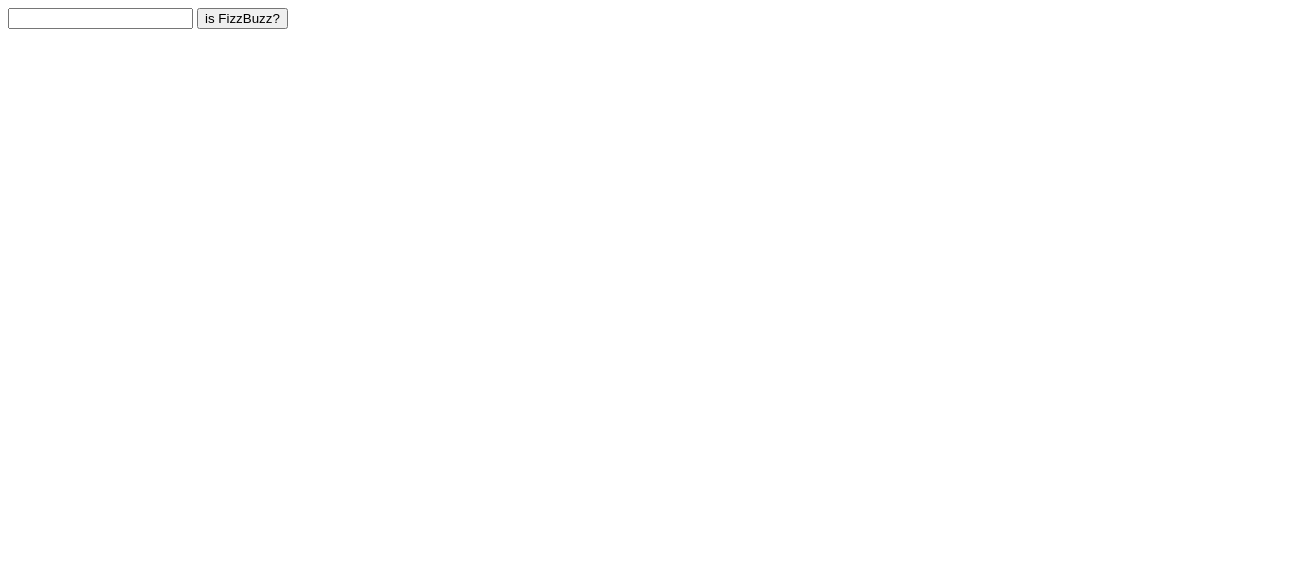
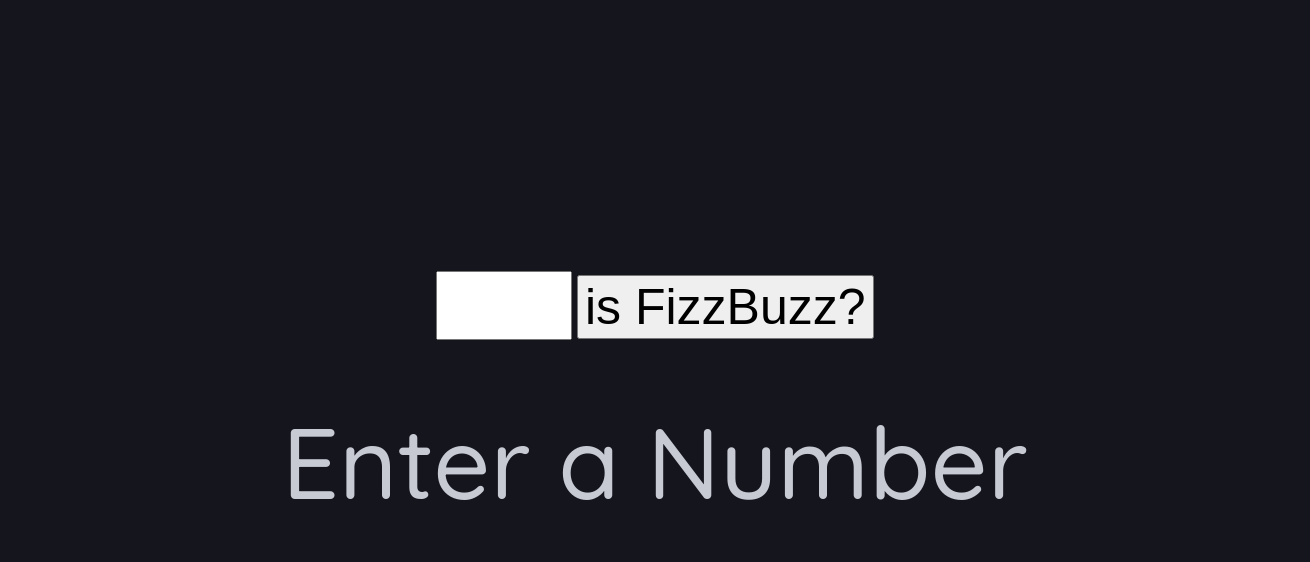
Before and after one commit to Shirohi-git/Is_FizzBuzz, a plain HTML site: page index.html in a window 1280 px wide. Shown: the whole page, 1310 px wide, since content can reach past the window. Drawn offline with Linux system fonts and the light colour scheme.

Commit message:
change design

```diff
--- a/fizzbuzz.js
+++ b/fizzbuzz.js
@@ -1,8 +1,10 @@
 function fizzbuzz(num) {
     let res = '';
-    if (num % 3 == 0) res += 'Fizz';
-    if (num % 5 == 0) res += "Buzz";
+    if (num % 3 == 0) res += "Fizz! ";
+    if (num % 5 == 0) res += "Buzz! ";
     if (num % 3 > 0 && num % 5 > 0) res += String(num);
+
+    if (res.length==0) res = "Input is not a number"
     // console.log(res)
     return res;
 }
--- a/index.html
+++ b/index.html
@@ -2,6 +2,7 @@
 <html class="no-js" lang="">
     <head>
         <title>Is it FizzBuzz ???</title>
+        <link rel="stylesheet" href=style.css>
     </head>
 </html>
 
@@ -9,10 +10,10 @@
     <div class="container">
         <div class="in">
             <input type="text" id="input">
-            <input type="button" onclick="input_number()" value="is FizzBuzz?">
+            <input type="button" onclick="input_number()" value="is FizzBuzz?" id="btn">
         </div>
         <div class="out">
-            <p id="output"></p>
+            <p id="output">Enter a Number</p>
         </div>
     </div>
 
--- a/style.css
+++ b/style.css
@@ -0,0 +1,38 @@
+@import url('https://fonts.googleapis.com/css2?family=Quicksand:wght@500&display=swap');
+
+body {
+  margin: 0px;
+  min-width: 100vw;
+  min-height: 100vh;
+  background-color: #15151e;
+  display: flex;
+  flex-direction: column;
+  align-items: center;
+  justify-content: space-evenly;
+  text-align: center;
+  padding: 15px;
+  color: #c7cad3;
+  font-family: 'Quicksand', sans-serif;
+}
+
+p {
+  margin: 0 auto;
+}
+
+.in {
+  width: auto;
+  height: 10vw;
+}
+#input {
+  width: 10vw;
+  font-size: 50px;
+  font-family: 'Quicksand', sans-serif;
+}
+#btn {
+  font-size: 50px;
+}
+
+.out {
+  height: 20vh;
+  font-size: 100px;
+}
```
